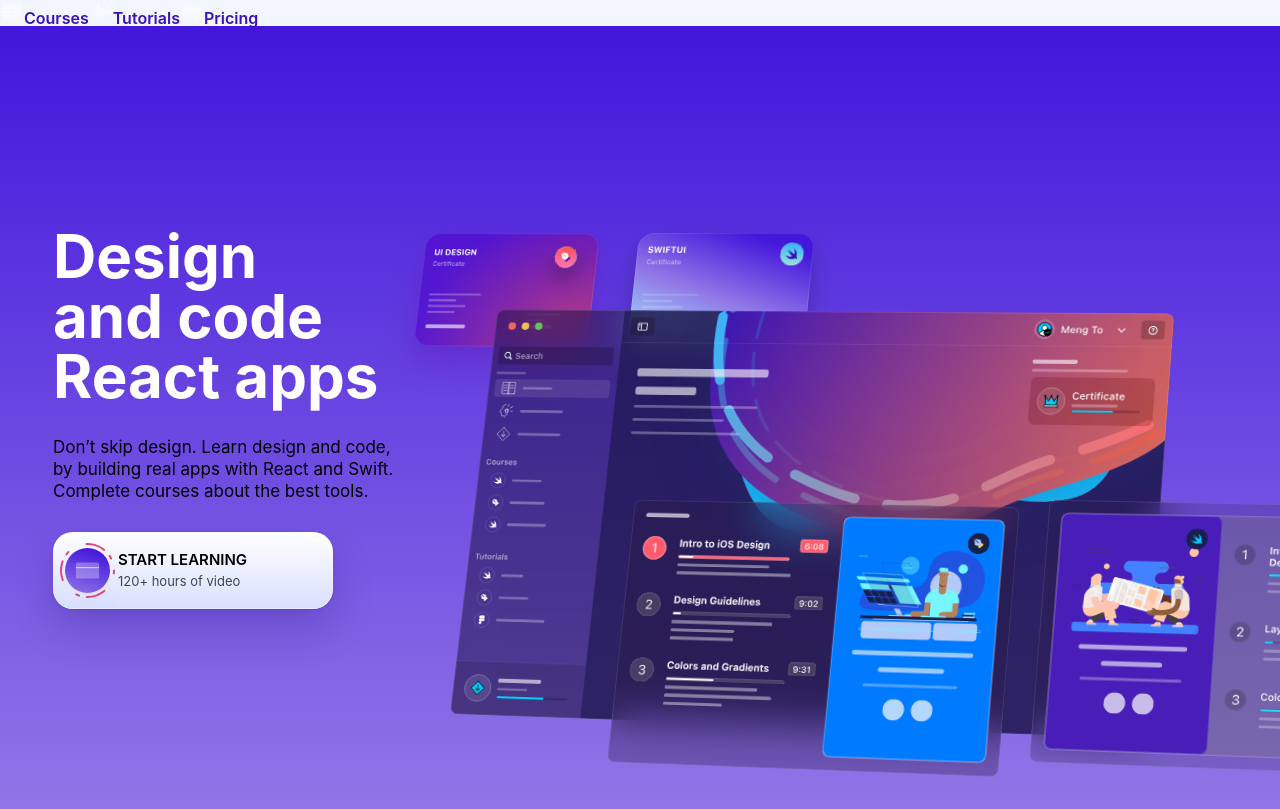
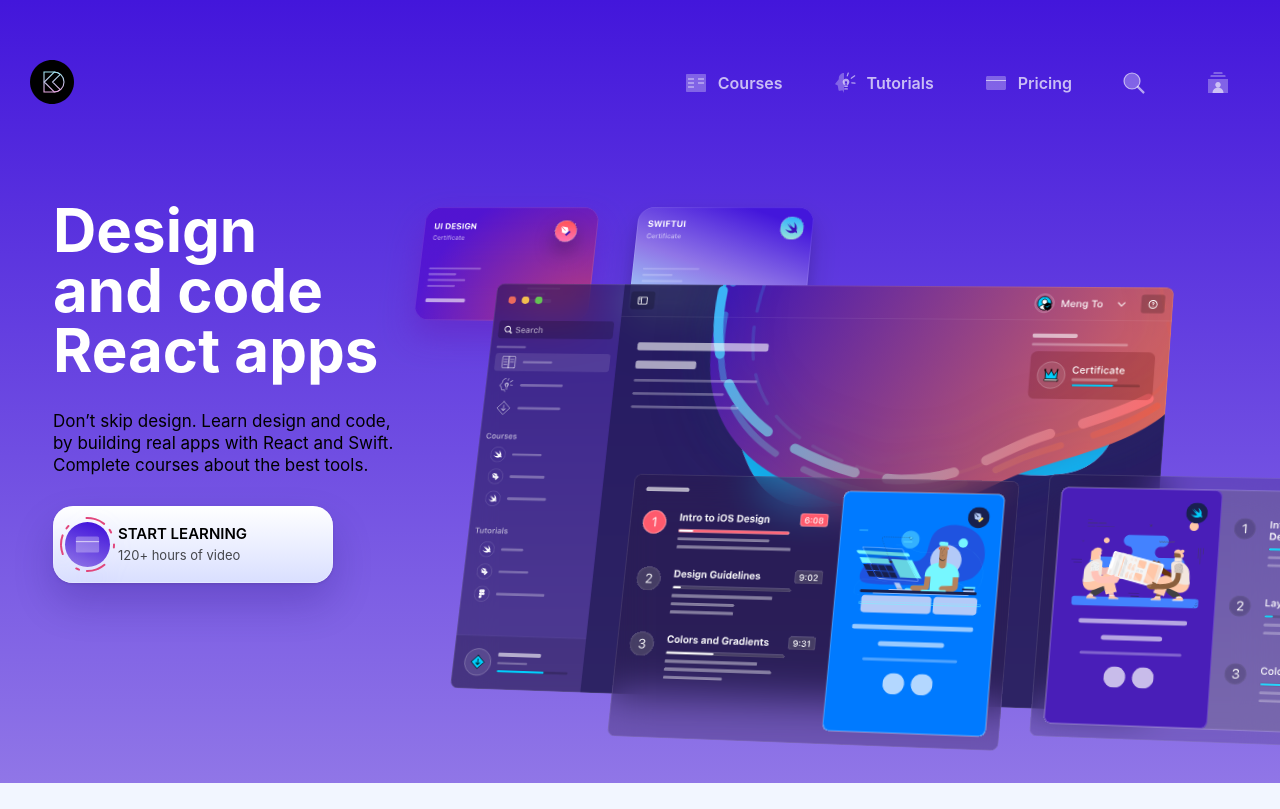
Before and after one commit to soundlotstudios/designcodeweb, a Gatsby site: page / in a window 1280 px wide. Built offline with nearby package versions, Linux system fonts and the light colour scheme; Gatsby itself is replaced by a stand-in of ours.

Commit message:
Section 12
Section 12 (Design+Code)

```diff
--- a/src/components/layout/Header.js
+++ b/src/components/layout/Header.js
@@ -1,33 +1,58 @@
 import { Link } from "gatsby"
 import React from "react"
-
-const menuData = [
-  {
-    title: "Courses",
-    icon: "/images/icons/courses.svg",
-    link: "/courses",
-  },
-  {
-    title: "Tutorials",
-    icon: "/images/icons/tutorials.svg",
-    link: "/tutorials",
-  },
-  {
-    title: "Pricing",
-    icon: "/images/icons/pricing.svg",
-    link: "/pricing",
-  },
-]
+import styled from "styled-components"
+import { menuData } from "../../data/menuData"
 
 export default function Header() {
   return (
-    <>
-      {menuData.map((item, index) => (
-        <Link to={item.link} key={index}>
-          <img src={item.icon} alt="{item.title}" />
-          {item.title}
-        </Link>
-      ))}
-    </>
+    <Wrapper>
+      <Link to="/">
+        <img src="/images/logos/logo.svg" />
+      </Link>
+      <MenuWrapper>
+        {menuData.map((item, index) => (
+          <Link to={item.link} key={index}>
+            <MenuItem>
+              <img src={item.icon} alt={item.title} />
+              {item.title}
+            </MenuItem>
+          </Link>
+        ))}
+      </MenuWrapper>
+    </Wrapper>
   )
 }
+
+const Wrapper = styled.div`
+  position: absolute;
+  top: 60px;
+  display: grid;
+  grid-template-columns: 44px auto;
+  width: 100%;
+  justify-content: space-between;
+  padding: 0 30px;
+  align-items: center;
+`
+
+const MenuWrapper = styled.div`
+  display: grid;
+  gap: 30px;
+  grid-template-columns: repeat(5, auto);
+`
+
+const MenuItem = styled.div`
+  color: rgba(255, 255, 255, 0.7);
+  display: grid;
+  grid-template-columns: 24px auto;
+  gap: 10px;
+  align-items: center;
+  padding: 10px;
+  transition: 0.5s ease-out;
+  border-radius: 10px;
+
+  :hover {
+    background: rgba(255, 255, 255, 0.1);
+    box-shadow: 0px 10px 20px rgba(0, 0, 0, 0.1),
+      inset 0px 0px 0px 0.5px rgba(255, 255, 255, 0.2);
+  }
+`
--- /dev/null
+++ b/src/data/menuData.js
@@ -0,0 +1,11 @@
+export const menuData = [
+  { title: "Courses", icon: "/images/icons/courses.svg", link: "/courses" },
+  {
+    title: "Tutorials",
+    icon: "/images/icons/tutorials.svg",
+    link: "/tutorials",
+  },
+  { title: "Pricing", icon: "/images/icons/pricing.svg", link: "/pricing" },
+  { title: "", icon: "/images/icons/search.svg", link: "/search" },
+  { title: "", icon: "/images/icons/account.svg", link: "/account" },
+]
```
